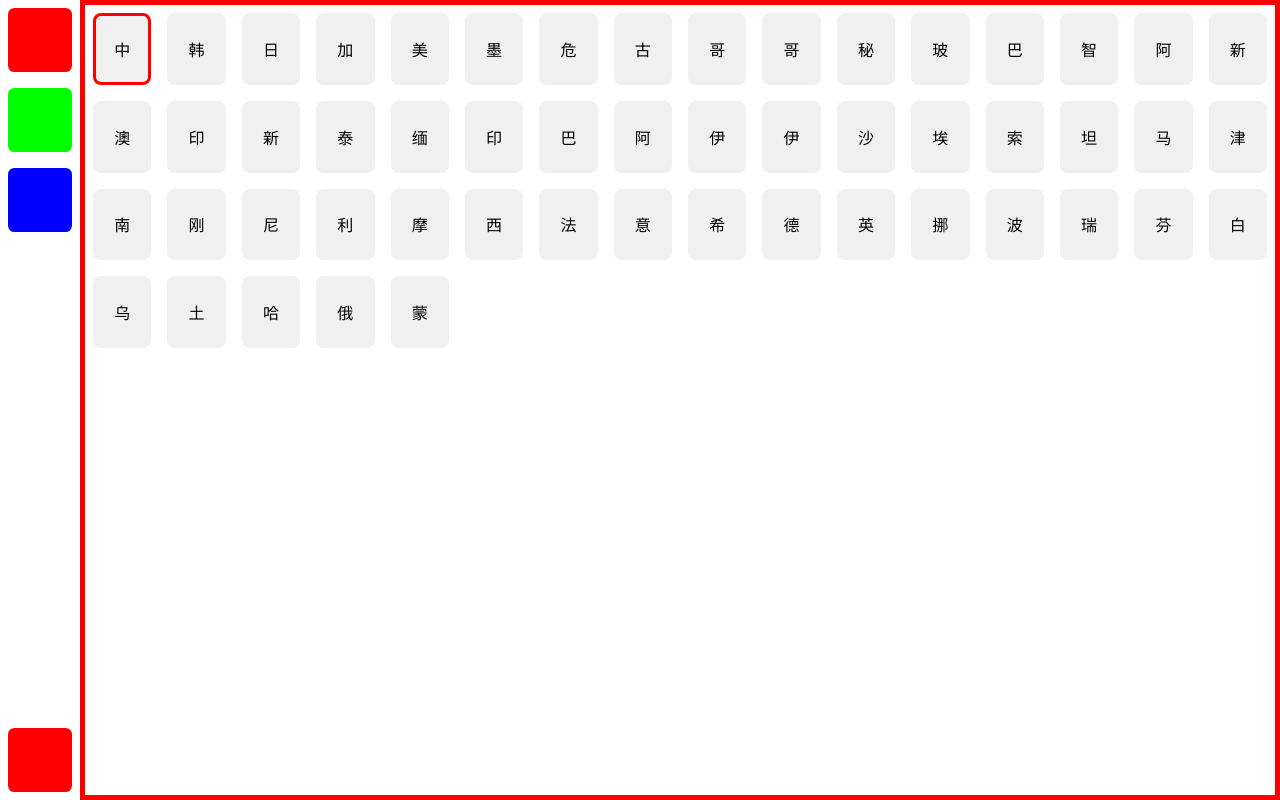
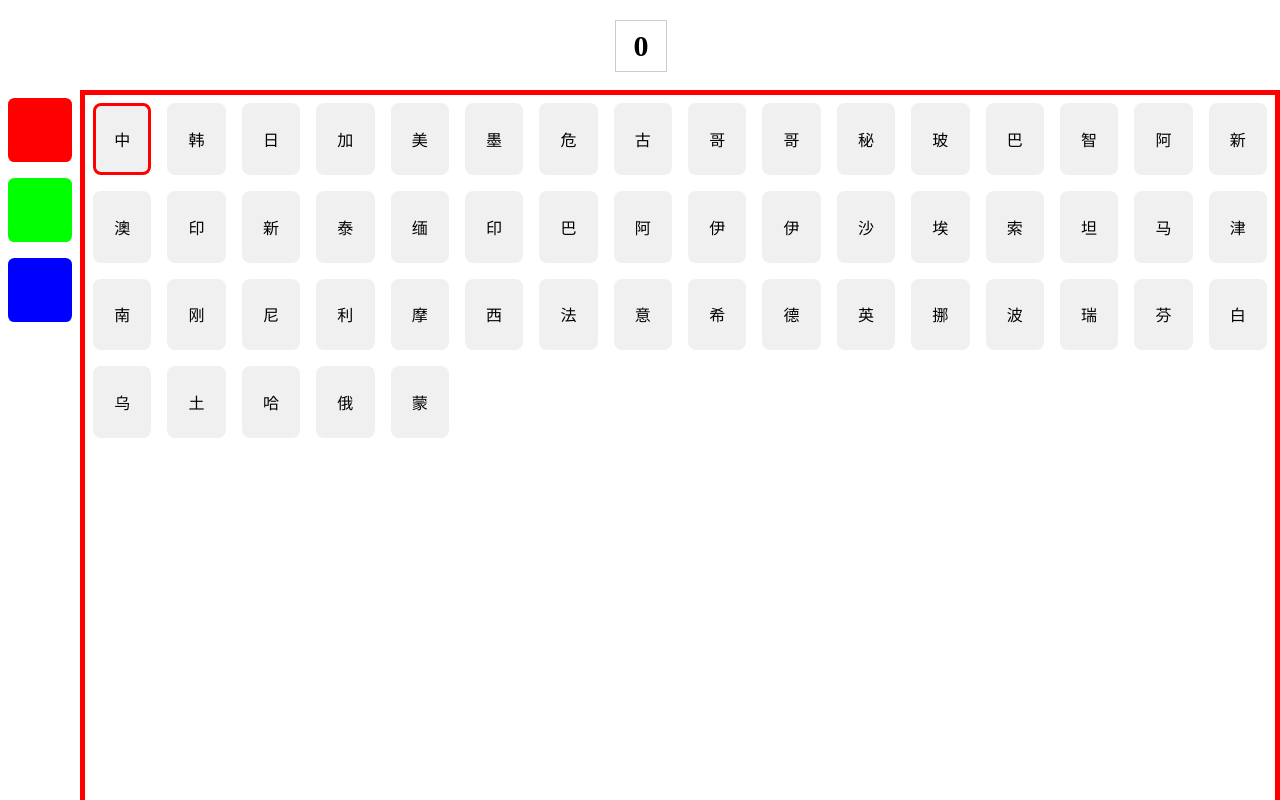
Before and after one commit to zhaoyan42/monopoly, a React (Vite) app: page / in a window 1280 px wide. Built offline with nearby package versions, Linux system fonts and the light colour scheme.

Commit message:
实现一个色子动画

```diff
--- a/src/App.tsx
+++ b/src/App.tsx
@@ -15,6 +15,7 @@ import {
 import { useOwnedCountriesStore } from './store/ownedCountriesStore.ts';
 import { useRef, useState } from 'react';
 import { CountryChain } from './model/CountryChain.ts';
+import { DiceRoller } from './components/DiceRoller.tsx';
 
 const GameWrapper = styled('div')`
   height: 100%;
@@ -37,23 +38,26 @@ function App() {
 
   const [currentPlayerIndex, setCurrentPlayerIndex] = useState(0);
 
+  const [points, setPoints] = useState(0);
+  const [rolling, setRolling] = useState(false);
+
   const { confirm } = useConfirm();
   const { alert } = useAlert();
   const { purchaseCountry, isCountryPurchased, getOwner } =
     useOwnedCountriesStore();
 
   function rollDice() {
-    return Math.floor(Math.random() * 6) + 1;
+    setPoints(Math.floor(Math.random() * 6) + 1);
+    setRolling(true);
   }
 
-  async function roll() {
+  async function start() {
     const currentPlayer = players[currentPlayerIndex];
-    const steps = rollDice();
-    console.log(`%c${steps}`, `color: ${currentPlayer.color};`);
+    console.log(`%c${points}`, `color: ${currentPlayer.color};`);
 
     const targetCountry = countryChain.current.getTargetCountry(
       currentPlayer.country,
-      steps,
+      points,
     );
     setPlayers((draft) => {
       draft[currentPlayerIndex].country = targetCountry;
@@ -96,11 +100,19 @@ function App() {
 
   return (
     <>
+      <DiceRoller
+        rolling={rolling}
+        targetPoint={points}
+        onAnimationEnd={() => {
+          setRolling(false);
+          void start();
+        }}
+      ></DiceRoller>
       <GameWrapper>
         <Board
           players={players}
           currentPlayerIndex={currentPlayerIndex}
-          onClick={roll}
+          onClick={rollDice}
         />
       </GameWrapper>
       <ConfirmComponent />
--- /dev/null
+++ b/src/components/DiceRoller.tsx
@@ -0,0 +1,131 @@
+import { useEffect } from 'react';
+import styled, { keyframes, css } from 'styled-components';
+
+const DiceContainer = styled('div')`
+  width: 50px;
+  height: 50px;
+  margin: 20px auto;
+  perspective: 1000px;
+`;
+
+const rotate = keyframes`
+    0% { transform: rotateX(0) rotateY(0); }
+    20% { transform: rotateX(180deg) rotateY(90deg); }
+    40% { transform: rotateX(360deg) rotateY(180deg); }
+    60% { transform: rotateX(540deg) rotateY(270deg); }
+    80% { transform: rotateX(720deg) rotateY(360deg); }
+    100% { transform: rotateX(900deg) rotateY(450deg); }
+`;
+
+const DiceWrapper = styled('div')<{
+  $rolling: boolean;
+}>`
+  width: 100%;
+  height: 100%;
+  position: relative;
+  transform-style: preserve-3d;
+  animation: ${({ $rolling }) =>
+    $rolling
+      ? css`
+          ${rotate} 0.8s infinite linear
+        `
+      : 'none'};
+`;
+
+const FaceWrapper = styled('div')<{ face: number; shouldRotate?: boolean }>`
+  position: absolute;
+  width: 100%;
+  height: 100%;
+  background: white;
+  border: 1px solid #ccc;
+  display: flex;
+  align-items: center;
+  justify-content: center;
+  font-size: 30px;
+  font-weight: bold;
+  ${({ face, shouldRotate = true }) => {
+    if (!shouldRotate) return '';
+    switch (face) {
+      case 1:
+        return 'transform: rotateY(0deg) translateZ(25px);';
+      case 2:
+        return 'transform: rotateY(90deg) translateZ(25px);';
+      case 3:
+        return 'transform: rotateY(180deg) translateZ(25px);';
+      case 4:
+        return 'transform: rotateY(-90deg) translateZ(25px);';
+      case 5:
+        return 'transform: rotateX(90deg) translateZ(25px);';
+      case 6:
+        return 'transform: rotateX(-90deg) translateZ(25px);';
+      default:
+        return '';
+    }
+  }}
+`;
+
+function Face({
+  face,
+  shouldRotate = true,
+}: {
+  face: number;
+  shouldRotate?: boolean;
+}) {
+  return (
+    <FaceWrapper face={face} shouldRotate={shouldRotate}>
+      {face}
+    </FaceWrapper>
+  );
+}
+
+function Dice({
+  rolling,
+  targetPoint,
+  onAnimationEnd,
+}: {
+  rolling: boolean;
+  targetPoint: number;
+  onAnimationEnd: () => void;
+}) {
+  useEffect(() => {
+    if (rolling) {
+      const timer = setTimeout(() => {
+        onAnimationEnd();
+      }, 2000);
+      return () => clearTimeout(timer);
+    }
+  }, [rolling, targetPoint, onAnimationEnd]);
+
+  return rolling ? (
+    <DiceWrapper $rolling={rolling}>
+      <Face face={1} />
+      <Face face={2} />
+      <Face face={3} />
+      <Face face={4} />
+      <Face face={5} />
+      <Face face={6} />
+    </DiceWrapper>
+  ) : (
+    <Face face={targetPoint} shouldRotate={false} />
+  );
+}
+
+export function DiceRoller({
+  rolling,
+  targetPoint,
+  onAnimationEnd,
+}: {
+  rolling: boolean;
+  targetPoint: number;
+  onAnimationEnd: () => void;
+}) {
+  return (
+    <DiceContainer>
+      <Dice
+        rolling={rolling}
+        targetPoint={targetPoint}
+        onAnimationEnd={onAnimationEnd}
+      />
+    </DiceContainer>
+  );
+}
```
